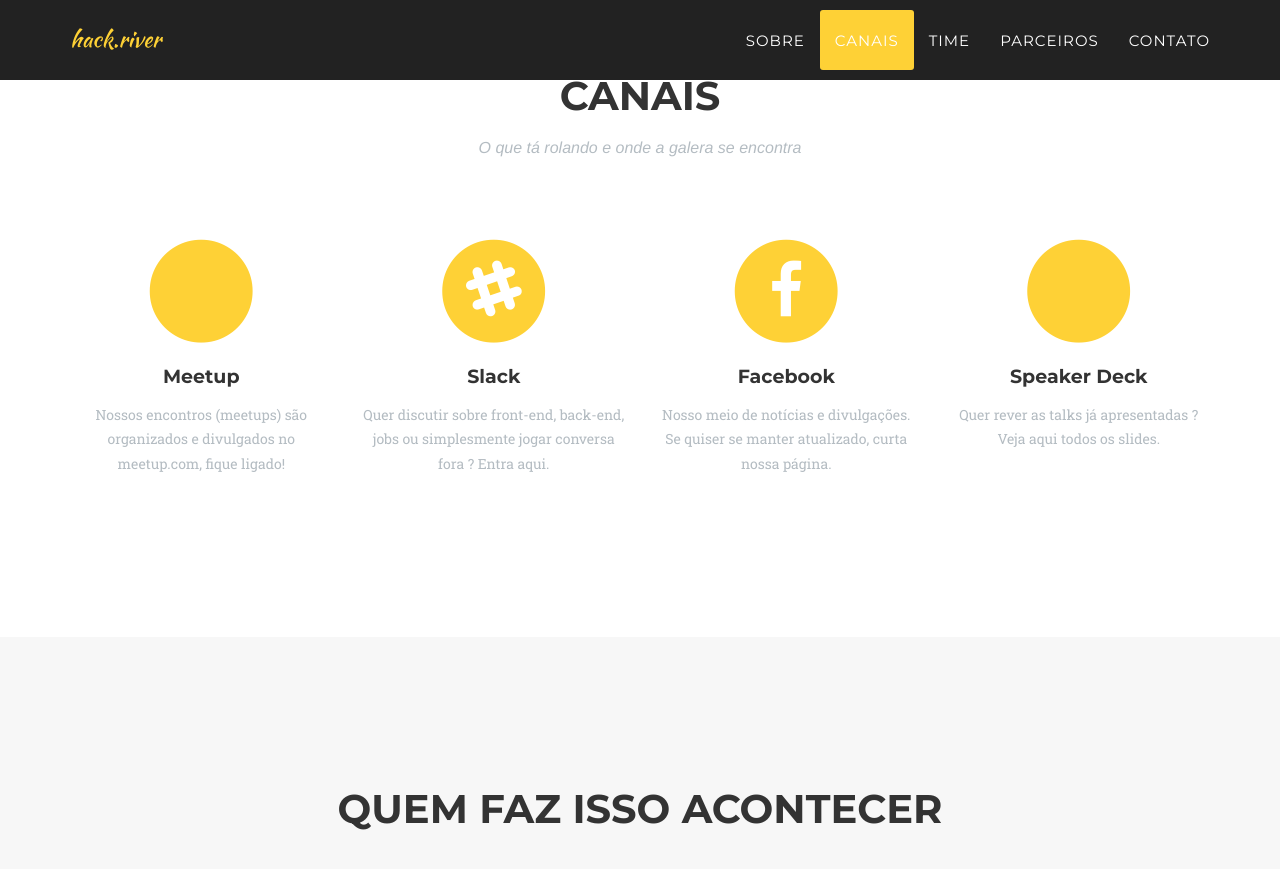
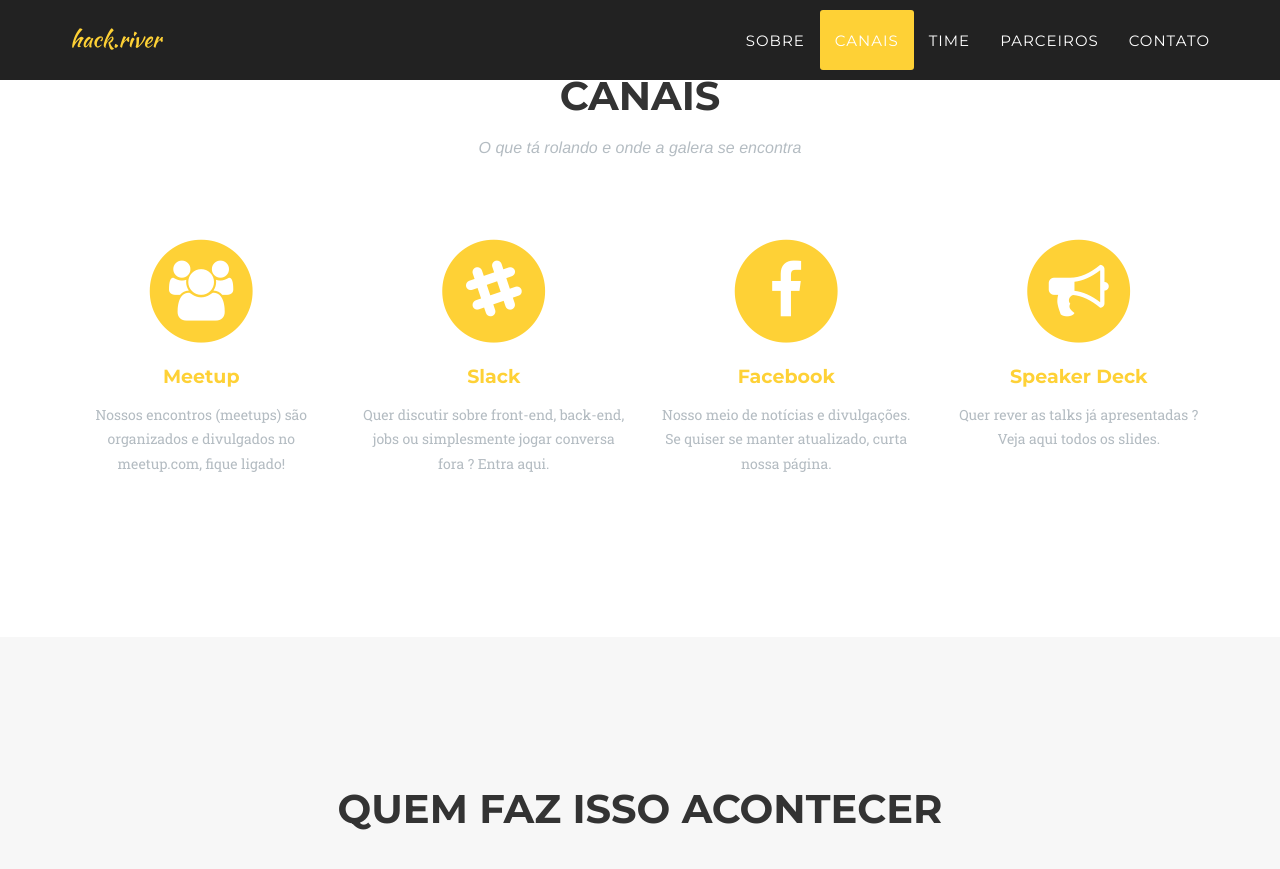
Before and after one commit to hackriver/hackriver.github.io, a Jekyll site: the page built from index.html, in a window 1280 px wide and 900 px high, scrolled down 1451 px. Shown: the top 869 px of the window. Built offline with Jekyll 4.4.1, drawn with Linux system fonts in a browser that asks for light colours; some web fonts are replaced.

Commit message:
add link to channel section

```diff
--- a/_includes/channels.html
+++ b/_includes/channels.html
@@ -8,36 +8,49 @@
         </div>
         <div class="row text-center">
             <div class="col-md-3">
+                <a href="http://www.meetup.com/hack-river/" target="_blank">
                 <span class="fa-stack fa-4x">
                     <i class="fa fa-circle fa-stack-2x text-primary"></i>
-                    <i class="fa fa-changeme fa-stack-1x fa-inverse"></i>
+                    <i class="fa fa-group fa-stack-1x fa-inverse"></i>
                 </span>
-                <h4 class="service-heading">Meetup</h4>
-                <p class="text-muted">Nossos encontros (meetups) são organizados e divulgados no meetup.com, fique ligado!</p>
+                    <h4 class="service-heading">Meetup</h4>
+                    <p class="text-muted">Nossos encontros (meetups) são organizados e divulgados no meetup.com, fique
+                        ligado!</p>
+                </a>
             </div>
             <div class="col-md-3">
+                <a href="http://slack.hackriver.com.br" target="_blank">
                 <span class="fa-stack fa-4x">
                     <i class="fa fa-circle fa-stack-2x text-primary"></i>
                     <i class="fa fa-slack fa-stack-1x fa-inverse"></i>
                 </span>
-                <h4 class="service-heading">Slack</h4>
-                <p class="text-muted">Quer discutir sobre front-end, back-end, jobs ou simplesmente jogar conversa fora ? Entra aqui.</p>
+                    <h4 class="service-heading">Slack</h4>
+                    <p class="text-muted">Quer discutir sobre front-end, back-end, jobs ou simplesmente jogar conversa
+                        fora
+                        ? Entra aqui.</p>
+                </a>
             </div>
             <div class="col-md-3">
+                <a href="https://www.facebook.com/hackriver/" target="_blank">
                 <span class="fa-stack fa-4x">
                     <i class="fa fa-circle fa-stack-2x text-primary"></i>
                     <i class="fa fa-facebook fa-stack-1x fa-inverse"></i>
                 </span>
-                <h4 class="service-heading">Facebook</h4>
-                <p class="text-muted">Nosso meio de notícias e divulgações. Se quiser se manter atualizado, curta nossa página.</p>
+                    <h4 class="service-heading">Facebook</h4>
+                    <p class="text-muted">Nosso meio de notícias e divulgações. Se quiser se manter atualizado, curta
+                        nossa
+                        página.</p>
+                </a>
             </div>
             <div class="col-md-3">
+                <a href="http://speakerdeck.com/hackriver" target="_blank">
                 <span class="fa-stack fa-4x">
                     <i class="fa fa-circle fa-stack-2x text-primary"></i>
-                    <i class="fa fa-changeme fa-stack-1x fa-inverse"></i>
+                    <i class="fa fa-bullhorn fa-stack-1x fa-inverse"></i>
                 </span>
-                <h4 class="service-heading">Speaker Deck</h4>
-                <p class="text-muted">Quer rever as talks já apresentadas ? Veja aqui todos os slides.</p>
+                    <h4 class="service-heading">Speaker Deck</h4>
+                    <p class="text-muted">Quer rever as talks já apresentadas ? Veja aqui todos os slides.</p>
+                </a>
             </div>
         </div>
     </div>
```
